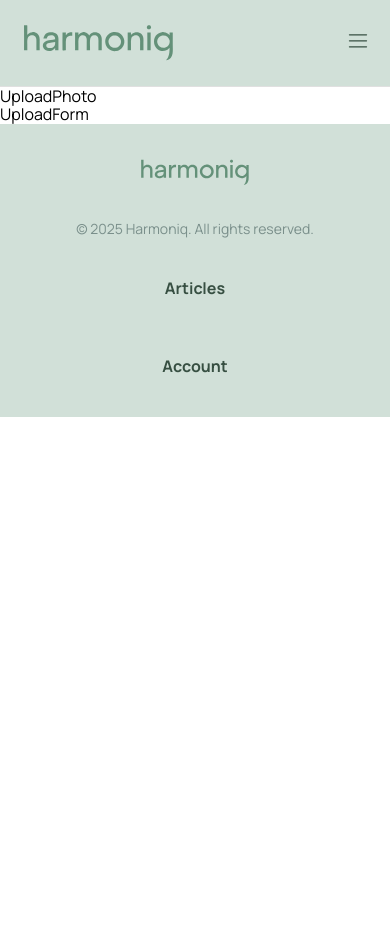
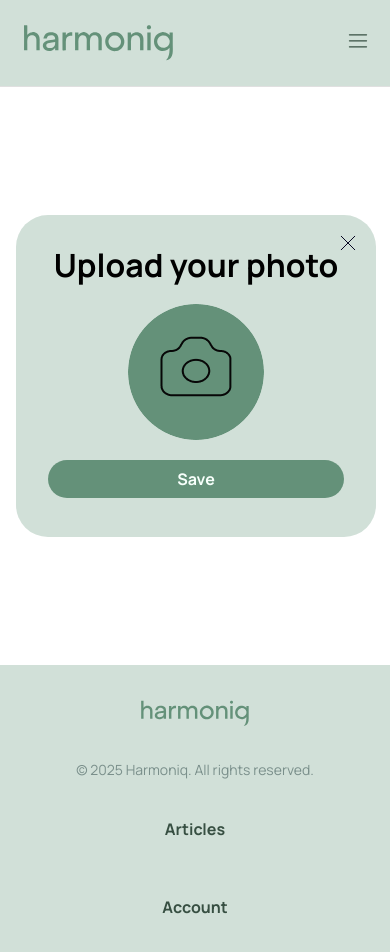
Before and after one commit to Ivanna-Ginko/True-Stack-front, a React (Vite) app: page /photo in a window 390 px wide. Shown: the top 952 px of the page. Before the commit the page ends 844 px from the top, so only its background shows below. Built offline with nearby package versions, Linux system fonts and the light colour scheme; no server answers.

Commit message:
added uploadform, mobile version, functional logic

```diff
--- a/src/Pages/UploadPhoto/UploadPhoto.jsx
+++ b/src/Pages/UploadPhoto/UploadPhoto.jsx
@@ -1,10 +1,13 @@
 import React from 'react'
+import { useLocation } from 'react-router-dom'
 import UploadForm from '../../components/UploadForm/UploadForm'
 
 const UploadPhoto = () => {
+  const location = useLocation()
+  const formData = location.state?.formData || {}
   return (
-    <div>UploadPhoto
-    <UploadForm />
+    <div>
+      <UploadForm formData={formData} />
     </div>
   )
 }
--- a/src/components/UploadForm/UploadForm.jsx
+++ b/src/components/UploadForm/UploadForm.jsx
@@ -1,8 +1,90 @@
-import React from 'react'
+import React, { useRef, useState, useEffect } from 'react'
+import { useDispatch, useSelector } from 'react-redux'
+import { useNavigate } from 'react-router-dom'
+import { registerUser } from '../../redux/operations'
+import { selectUser, selectIsLoading } from '../../redux/selectors'
+import Container from '../container/Container'
+import s from './UploadForm.module.css'
+import placeholderImg from '../../assets/images/normal/UploadPhoto/up-camera-test.png'
+import closeIcon from '../../assets/icons/close.svg'
 
-const UploadForm = () => {
+const UploadForm = ({ formData }) => {
+  const [image, setImage] = useState(null)
+  const [file, setFile] = useState(null)
+  const inputRef = useRef(null)
+  const dispatch = useDispatch()
+  const navigate = useNavigate()
+  const user = useSelector(selectUser)
+  const isLoading = useSelector(selectIsLoading)
+
+  // Redirect to home page after successful registration (when not loading state changes and user has an id)
+  useEffect(() => {
+    if (!isLoading && user.id) {
+      navigate('/')
+    }
+  }, [isLoading, user.id, navigate])
+
+  const handleImageClick = () => {
+    inputRef.current.click()
+  }
+  /* MAX 1MB IMAGE SIZE */
+  const handleFileChange = (e) => {
+    const file = e.target.files[0]
+    if (file) {
+      setFile(file)
+      const reader = new FileReader()
+      reader.onloadend = () => {
+        setImage(reader.result)
+      }
+      reader.readAsDataURL(file)
+    }
+  }
+
+  const handleSubmit = (e) => {
+    e.preventDefault()
+    if (!file) {
+      //  here will be toast
+      return
+    }
+    // Prepare FormData for dispatch
+    const formDataInstance = new FormData()
+    // Append registration fields
+    Object.entries(formData).forEach(([key, value]) => {
+      formDataInstance.append(key, value)
+    })
+    // Append avatar file
+    formDataInstance.append('avatar', file)
+    dispatch(registerUser(formDataInstance))
+  }
+
   return (
-    <div>UploadForm</div>
+    <Container>
+      <form onSubmit={handleSubmit}>
+        <div className={s.up_container}>
+          <h1 className={s.up_header}>Upload your photo</h1>
+          <div className={s.up_inner_container}>
+            <input
+              ref={inputRef}
+              className={s.up_photo_input}
+              type="file"
+              accept="image/*"
+              style={{ display: 'none' }}
+              onChange={handleFileChange}
+            />
+            <img
+              src={image || placeholderImg}
+              alt="Upload preview"
+              className={s.up_image_upload}
+              onClick={handleImageClick}
+            />
+          </div>
+          <button disabled={!image} className={s.up_submit_btn} type='submit'>Save</button>
+          <button className={s.up_close_button} type="button">
+            <img src={closeIcon} alt="Close" width="24" height="24" />
+          </button>
+        </div>
+      </form>
+    </Container>
   )
 }
 
--- /dev/null
+++ b/src/components/UploadForm/UploadForm.module.css
@@ -0,0 +1,53 @@
+.up_container {
+    width: 360px;
+    height: 322px;
+    background-color: #d1e0d8;
+    padding: 32px;
+    margin-top: 128px;
+    margin-bottom: 128px;
+    border-radius: 32px;
+    position: relative;
+}
+
+.up_header {
+    font-weight: 700;
+    font-size: 32px;
+    text-align: center;
+    margin: 0;
+}
+
+.up_inner_container {
+    display: flex;
+    align-items: center;
+    justify-content: center;
+    margin-top: 20px;
+    margin-bottom: 20px;
+}
+
+.up_submit_btn {
+    border-radius: 64px;
+    padding: 8px;
+    width: 296px;
+    height: 38px;
+    color: #f7fffb;
+    font-weight: 700;
+    font-size: 16px;
+    /* box-shadow: 0 0 0 6px rgba(78, 70, 180, 0.12), 0 0 0 2px #fff; */
+    background-color: #649179;
+}
+
+.up_image_upload {
+    border-radius: 128px;
+    width: 136px;
+    height: 136px;
+}
+
+.up_image_upload:hover {
+    cursor: pointer;
+}
+
+.up_close_button {
+    position: absolute;
+    top: 16px;
+    right: 16px;
+}
```
Also changed, not shown: src/Pages/HomePage/HomePage.jsx (+14 -0 lines), src/assets/images/normal/UploadPhoto/up-camera-1x.png (added), src/assets/images/normal/UploadPhoto/up-camera-test.png (added).
